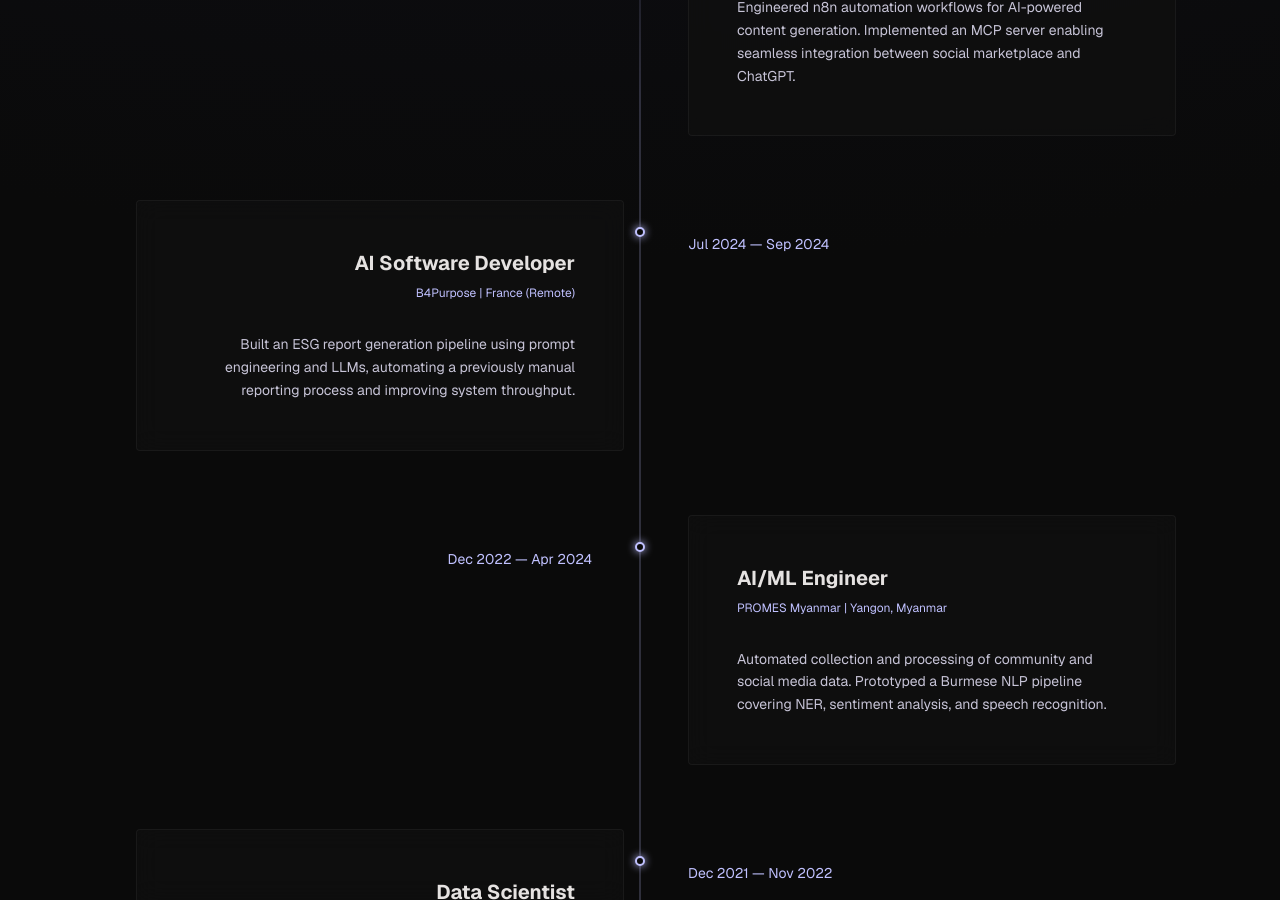
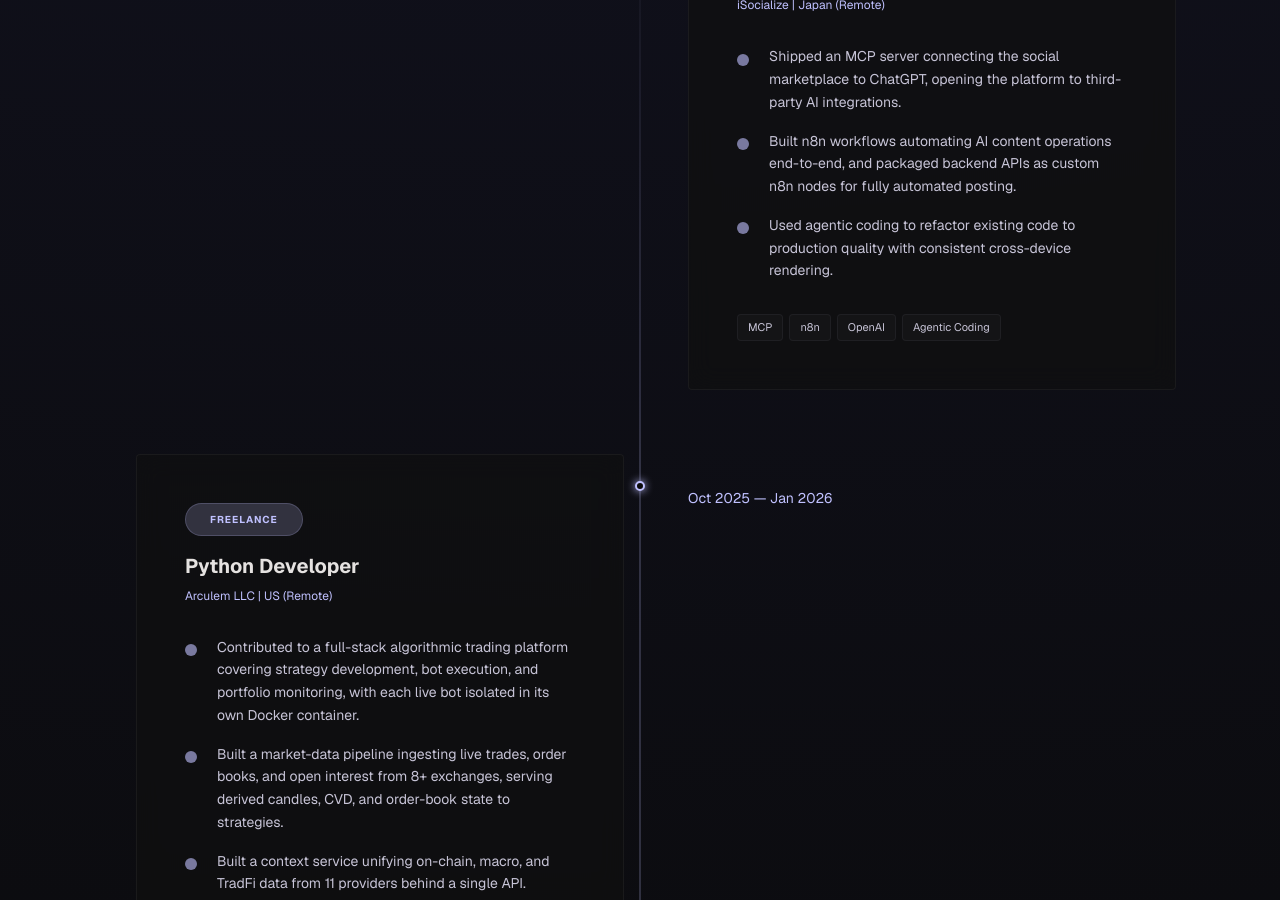
Before and after one commit to zwe-htet-paing/my-portfolio, a Next.js app: page / in a window 1280 px wide. Shown: the part 1900-2800 px from the top of the page. Built offline with nearby package versions, Linux system fonts and the light colour scheme.

Commit message:
feat: add AI/ML CV and expand experience timeline
Resume buttons now download the new CV. Experience section covers all
seven roles from the CV with highlights, employment type and tech tags.

Co-Authored-By: Claude Opus 5.5 <noreply@anthropic.com>

```diff
--- a/src/components/Header.jsx
+++ b/src/components/Header.jsx
@@ -94,8 +94,8 @@ function Header({ activePath }) {
           <div className="flex items-center gap-3">
             <ThemeToggle />
             <a
-              href="/resume.pdf"
-              download="Zwe-Htet-Paing-Resume.pdf"
+              href="/Zwe-Htet-Paing-CV-AIML.pdf"
+              download="Zwe-Htet-Paing-CV-AIML.pdf"
               className="hidden sm:inline-flex items-center gap-1.5 bg-primary text-on-primary font-label-code text-sm font-bold px-[20px] py-[8px] rounded-full hover:brightness-110 active:scale-95 transition-all"
             >
               Resume
@@ -156,8 +156,8 @@ function MobileDrawer({ open, onClose, links, current }) {
           })}
           <li className="mt-4 sm:hidden">
             <a
-              href="/resume.pdf"
-              download="Zwe-Htet-Paing-Resume.pdf"
+              href="/Zwe-Htet-Paing-CV-AIML.pdf"
+              download="Zwe-Htet-Paing-CV-AIML.pdf"
               className="flex w-full items-center justify-center gap-1.5 bg-primary text-on-primary font-label-code text-sm font-bold px-[20px] py-[10px] rounded-full hover:brightness-110 active:scale-95 transition-all"
             >
               Resume
--- a/src/components/Portfolio.jsx
+++ b/src/components/Portfolio.jsx
@@ -11,7 +11,7 @@ import useScrollReveal from '../hooks/useScrollReveal.js'
  * Structure:
  *  - Hero: 12-col grid, 7/5 split (text + portrait), 24px gap, items-start
  *  - Tech Stack: 1/2/3-col grid of 6 themed groups
- *  - Experience: vertical timeline, 5 entries, line centered on md+,
+ *  - Experience: vertical timeline (EXPERIENCE), line centered on md+,
  *    alternating via `md:order-1/2` on a 2-col grid
  *  - Education: single glass card with decorative school icon
  *
@@ -24,6 +24,102 @@ import useScrollReveal from '../hooks/useScrollReveal.js'
  * so backgrounds/borders paint edge-to-edge while the inner content
  * never stretches past 1200px.
  */
+// Ordered newest first; card alignment alternates by index.
+const EXPERIENCE = [
+  {
+    period: 'Dec 2025 — Present',
+    role: 'AI Software Engineer',
+    company: 'iSocialize',
+    location: 'Japan (Remote)',
+    type: 'Freelance',
+    highlights: [
+      'Shipped an MCP server connecting the social marketplace to ChatGPT, opening the platform to third-party AI integrations.',
+      'Built n8n workflows automating AI content operations end-to-end, and packaged backend APIs as custom n8n nodes for fully automated posting.',
+      'Used agentic coding to refactor existing code to production quality with consistent cross-device rendering.',
+    ],
+    stack: ['MCP', 'n8n', 'OpenAI', 'Agentic Coding'],
+  },
+  {
+    period: 'Oct 2025 — Jan 2026',
+    role: 'Python Developer',
+    company: 'Arculem LLC',
+    location: 'US (Remote)',
+    type: 'Freelance',
+    highlights: [
+      'Contributed to a full-stack algorithmic trading platform covering strategy development, bot execution, and portfolio monitoring, with each live bot isolated in its own Docker container.',
+      'Built a market-data pipeline ingesting live trades, order books, and open interest from 8+ exchanges, serving derived candles, CVD, and order-book state to strategies.',
+      'Built a context service unifying on-chain, macro, and TradFi data from 11 providers behind a single API.',
+      'Designed a research lab that turns detected trading signals into an audited training dataset via a sync → label → review → adjudicate pipeline.',
+    ],
+    stack: ['Python', 'FastAPI', 'PostgreSQL', 'Redis Streams', 'Docker', 'React'],
+  },
+  {
+    period: 'Dec 2024 — Jun 2025',
+    role: 'Python Developer',
+    company: 'QP Signal',
+    location: 'Bangkok, Thailand',
+    type: 'Freelance',
+    highlights: [
+      'Built a Django + Plotly dashboard for signal performance analysis.',
+      'Expanded the signal data pool with a Telegram listener accepting user-submitted channels.',
+      'Fused on-chain Solana data from PumpFun, DexScreener, and BirdEye into a single token-intelligence pipeline.',
+    ],
+    stack: ['Python', 'Django', 'Plotly', 'Telegram API', 'Solana'],
+  },
+  {
+    period: 'Jul 2024 — Sep 2024',
+    role: 'AI Software Developer',
+    company: 'B4Purpose',
+    location: 'France (Remote)',
+    type: 'Contract',
+    highlights: [
+      'Automated ESG report generation by unifying per-section scripts into a single end-to-end LLM pipeline, replacing manual assembly.',
+      'Scaled the pipeline to handle multiple concurrent reports by refactoring the architecture and integrating a relational database.',
+    ],
+    stack: ['LLMs', 'Prompt Engineering', 'Python', 'SQL'],
+  },
+  {
+    period: 'Dec 2022 — Apr 2024',
+    role: 'AI/ML Engineer',
+    company: 'PROMES Myanmar',
+    location: 'Yangon, Myanmar',
+    type: 'Full-time',
+    highlights: [
+      "Pioneered an end-to-end Burmese NLP pipeline (ASR, NER, sentiment analysis) — the team's first solution for a low-resource language.",
+      'Automated data ingestion across 3 sources (community, social media, lottery), eliminating manual collection entirely.',
+      'Cut manual reporting effort by 50% by automating Excel workflows with Python.',
+      'Designed and deployed backend APIs that scaled cleanly as data volume grew.',
+    ],
+    stack: ['Python', 'NLP', 'Speech Recognition', 'openpyxl', 'APIs'],
+  },
+  {
+    period: 'Dec 2021 — Nov 2022',
+    role: 'Data Scientist',
+    company: 'Bagan Innovation Technology',
+    location: 'Yangon, Myanmar',
+    type: 'Full-time',
+    highlights: [
+      'Drove a sustained 10% month-over-month lift in user engagement through recurring insight reporting.',
+      'Built sentiment analysis, topic modeling, and NER models on social media and e-commerce data to inform product decisions.',
+      'Improved Burmese ASR accuracy on Bagan Keyboard by adapting Kaldi language models and training a new ESPnet model.',
+    ],
+    stack: ['NLP', 'Kaldi', 'ESPnet', 'Topic Modeling'],
+  },
+  {
+    period: 'Nov 2020 — Jun 2021',
+    role: 'AI/ML Engineer (Junior)',
+    company: 'METRO Computer Myanmar',
+    location: 'Yangon, Myanmar',
+    type: 'Full-time',
+    highlights: [
+      'Co-built deep learning models for human activity recognition, from research through deployment.',
+      'Owned large-scale data pipelines end-to-end: collection, preprocessing, and annotation.',
+      'Fine-tuned classifiers to improve benchmark accuracy.',
+    ],
+    stack: ['Deep Learning', 'Computer Vision', 'Data Annotation'],
+  },
+]
+
 function Portfolio() {
   useScrollReveal('.reveal')
 
@@ -39,7 +135,7 @@ function Portfolio() {
                 <span className="relative inline-flex w-2 h-2 rounded-full bg-green-500" />
               </span>
               <span className="font-label-code text-xs text-primary/80">
-                $ whoami --location "Bangkok, Thailand"
+                $ whoami --location &quot;Bangkok, Thailand&quot;
               </span>
             </div>
           </div>
@@ -51,7 +147,7 @@ function Portfolio() {
               letterSpacing: '0.15em',
             }}
           >
-            Hi, I'm
+            Hi, I&apos;m
           </p>
 
           <h1 className="min-w-0 text-hero text-white uppercase mb-3 lg:col-start-1 lg:row-start-3">
@@ -177,49 +273,8 @@ function Portfolio() {
           <div className="relative">
             <div className="timeline-line timeline-line-md" />
 
-            {[
-              {
-                period: 'Dec 2025 — Present',
-                role: 'Software Engineer',
-                company: 'iSocialize | Japan (Remote)',
-                description:
-                  'Engineered n8n automation workflows for AI-powered content generation. Implemented an MCP server enabling seamless integration between social marketplace and ChatGPT.',
-                align: 'left',
-              },
-              {
-                period: 'Jul 2024 — Sep 2024',
-                role: 'AI Software Developer',
-                company: 'B4Purpose | France (Remote)',
-                description:
-                  'Built an ESG report generation pipeline using prompt engineering and LLMs, automating a previously manual reporting process and improving system throughput.',
-                align: 'right',
-              },
-              {
-                period: 'Dec 2022 — Apr 2024',
-                role: 'AI/ML Engineer',
-                company: 'PROMES Myanmar | Yangon, Myanmar',
-                description:
-                  'Automated collection and processing of community and social media data. Prototyped a Burmese NLP pipeline covering NER, sentiment analysis, and speech recognition.',
-                align: 'left',
-              },
-              {
-                period: 'Dec 2021 — Nov 2022',
-                role: 'Data Scientist',
-                company: 'BIT | Yangon',
-                description:
-                  'Developed NLP models for sentiment analysis and topic modeling. Improved Burmese speech-to-text accuracy through language model adaptation.',
-                align: 'right',
-              },
-              {
-                period: 'Nov 2020 — Jun 2021',
-                role: 'AI/ML Engineer (Junior)',
-                company: 'METRO Computer Myanmar | Yangon',
-                description:
-                  'Co-developed computer vision models for human activity recognition using deep learning. Managed large-scale data collection.',
-                align: 'left',
-              },
-            ].map((entry) => {
-              const isLeft = entry.align === 'left'
+            {EXPERIENCE.map((entry, i) => {
+              const isLeft = i % 2 === 0
               // Right-aligned entries swap the visual order of period and
               // card so the period sits on the left of the line and the
               // card sits on the right.
@@ -227,7 +282,7 @@ function Portfolio() {
               const orderCard = isLeft ? 'md:order-2' : 'md:order-1'
               return (
                 <div
-                  key={entry.role}
+                  key={entry.company}
                   className="relative mb-8 last:mb-0"
                 >
                   {/* Node — exactly on the line at 50% on md+ */}
@@ -252,27 +307,45 @@ function Portfolio() {
 
                     {/* Card.
                         Mobile: 48px left padding to clear the vertical
-                        timeline. Desktop: 16px to sit close to the line. */}
+                        timeline. Desktop: 16px to sit close to the line.
+                        Content stays left-aligned on both sides so the
+                        highlight bullets read cleanly. */}
                     <div className={`pl-5 md:pl-4 ${orderCard}`}>
-                      <div
-                        className={`reveal glass-card card-glow p-4 md:p-6 rounded-lg border border-white/5 ${
-                          isLeft ? '' : 'md:text-right'
-                        }`}
-                      >
-                        <div className={`md:hidden mb-2 ${isLeft ? '' : 'text-left'}`}>
-                          <span className="font-label-code text-primary text-xs">
+                      <div className="reveal glass-card card-glow p-4 md:p-6 rounded-lg border border-white/5">
+                        <div className="flex flex-wrap items-center gap-2 mb-2">
+                          <span className="md:hidden font-label-code text-primary text-xs">
                             {entry.period}
+                          </span>
+                          <span className="bg-primary/20 text-primary text-[10px] font-bold px-3 py-1 rounded-full border border-primary/20 uppercase tracking-widest">
+                            {entry.type}
                           </span>
                         </div>
                         <h4 className="text-xl font-bold text-on-surface mb-1">
                           {entry.role}
                         </h4>
                         <p className="font-label-code text-xs text-primary mb-4">
-                          {entry.company}
+                          {entry.company} | {entry.location}
                         </p>
-                        <p className="text-on-surface-variant text-sm leading-relaxed">
-                          {entry.description}
-                        </p>
+                        <ul className="space-y-2 mb-4">
+                          {entry.highlights.map((item) => (
+                            <li
+                              key={item}
+                              className="relative pl-4 text-on-surface-variant text-sm leading-relaxed before:absolute before:left-0 before:top-[0.6em] before:w-1.5 before:h-1.5 before:rounded-full before:bg-primary/60"
+                            >
+                              {item}
+                            </li>
+                          ))}
+                        </ul>
+                        <div className="flex flex-wrap gap-[6px]">
+                          {entry.stack.map((tech) => (
+                            <span
+                              key={tech}
+                              className="tag-chip font-label-code text-[11px] border border-outline-variant/20 text-on-surface-variant bg-surface-container/40 px-[10px] py-[4px] rounded-md hover:border-primary/50 hover:text-primary transition-colors cursor-default"
+                            >
+                              {tech}
+                            </span>
+                          ))}
+                        </div>
                       </div>
                     </div>
                   </div>
```
Also changed, not shown: 1 other file (tests, documents, lock files or other folders).
